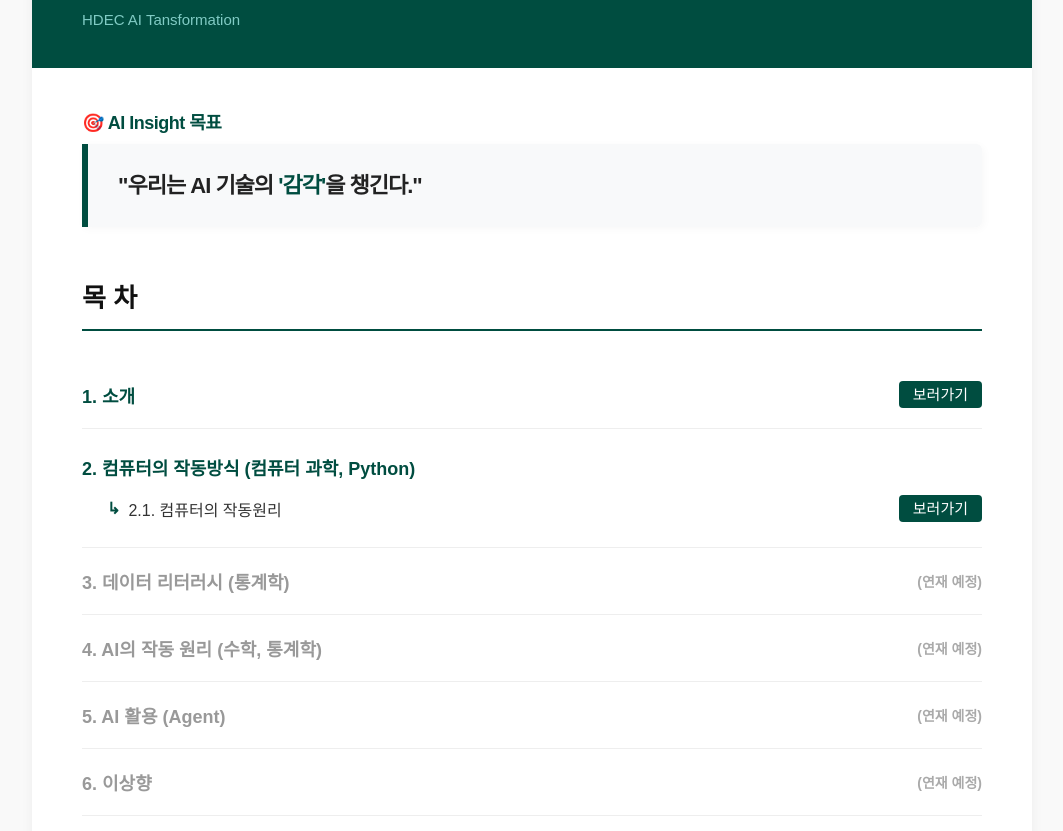
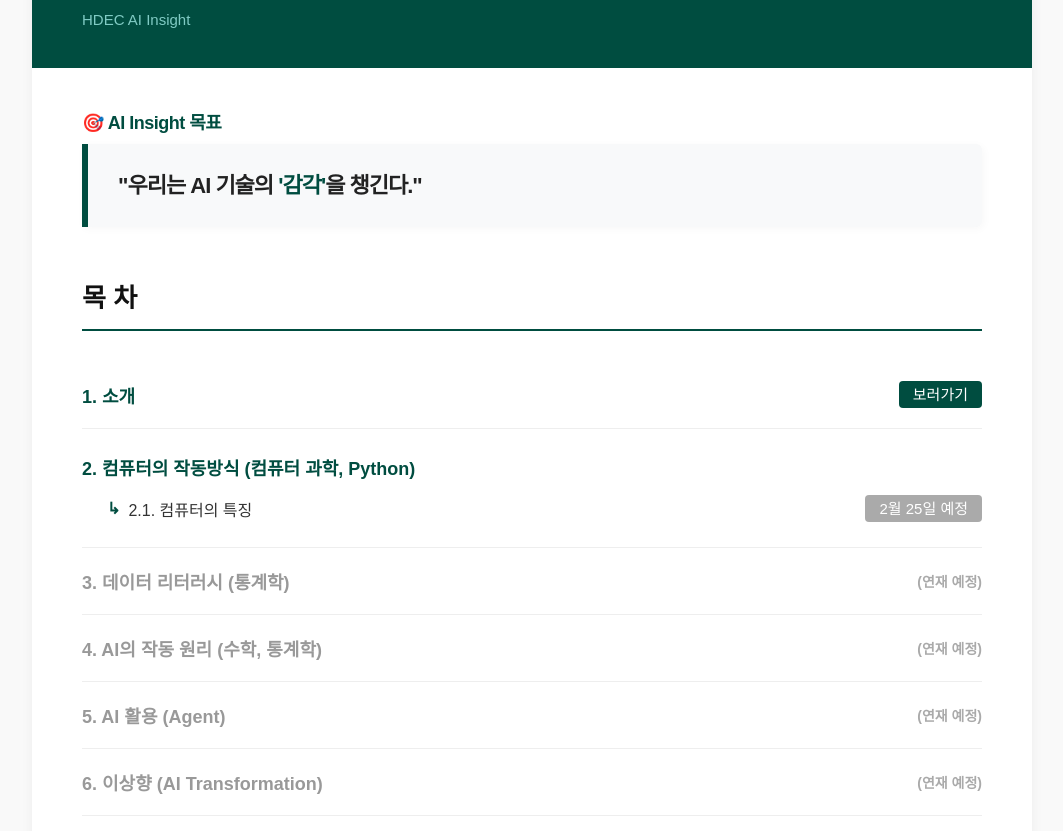
Before and after one commit to hdec-ai/hdec-ai.github.io, a plain HTML site: page index.html in a window 1280 px wide. Shown: the part 121-952 px from the top of the page, without its empty margins (108-1171 px from the left). Drawn offline with Linux system fonts and the light colour scheme.

Commit message:
Add files via upload

```diff
--- a/index.html
+++ b/index.html
@@ -18,13 +18,13 @@
         background-color: #ffffff;
     }
 
-    /* 링크 버튼 스타일 (크기 확대) */
+    /* 활성화된 링크 버튼 스타일 (녹색) */
     .btn-read {
         display: inline-block;
-        font-size: 15px; /* 13px -> 15px 로 키움 */
+        font-size: 15px;
         color: #ffffff !important;
         background-color: #004D40;
-        padding: 6px 14px; /* 클릭하기 편하게 여백 확대 */
+        padding: 6px 14px;
         border-radius: 4px;
         text-decoration: none;
         font-weight: normal;
@@ -33,6 +33,21 @@
     }
     .btn-read:hover {
         background-color: #00332a;
+    }
+
+    /* 비활성화된 예정 버튼 스타일 (회색) */
+    .btn-pending {
+        display: inline-block;
+        font-size: 15px;
+        color: #ffffff !important;
+        background-color: #aaaaaa; /* 부드러운 회색 */
+        padding: 6px 14px;
+        border-radius: 4px;
+        text-decoration: none;
+        font-weight: normal;
+        line-height: 1;
+        white-space: nowrap;
+        cursor: default; /* 클릭 안 되는 마우스 커서 */
     }
 
     /* 유틸리티 클래스 */
@@ -64,7 +79,8 @@
                         </tr>
                         <tr>
                             <td style="color: #80CBC4; font-size: 15px; font-weight: normal;">
-                                HDEC AI Tansformation </td>
+                                HDEC AI Insight
+                            </td>
                         </tr>
                     </table>
                 </td>
@@ -105,9 +121,9 @@
                 <div class="flex-row-center" style="padding-left: 25px; font-size: 16px; color: #333333;">
                     <div style="display: flex; align-items: center;">
                         <span style="color: #004D40; font-weight: bold; margin-right: 8px;">↳</span>
-                        <span>2.1. 컴퓨터의 작동원리</span>
+                        <span>2.1. 컴퓨터의 특징</span>
                     </div>
-                    <a href="vol02.html" class="btn-read" style="margin-left: 15px;">보러가기</a>
+                    <span class="btn-pending" style="margin-left: 15px;">2월 25일 예정</span>
                 </div>
             </div>
 
@@ -127,7 +143,7 @@
             </div>
 
             <div class="flex-row-center" style="padding: 20px 0; border-bottom: 1px solid #EEEEEE;">
-                <strong style="font-size: 18px; color: #999999;">6. 이상향</strong>
+                <strong style="font-size: 18px; color: #999999;">6. 이상향 (AI Transformation)</strong>
                 <span style="font-size: 14px; color: #aaaaaa; font-weight: bold;">(연재 예정)</span>
             </div>
 
@@ -144,7 +160,7 @@
                     <table border="0" cellpadding="0" cellspacing="0" width="100%">
                         <tr>
                             <td style="color: #999999; font-size: 13px; line-height: 1.6;">
-                                Copyright © 2026 HYUNDAI E&C. All rights reserved.<br>
+                                Copyright © 2026 Hyundai E&C. All rights reserved.<br>
                                 Created by 나현수 매니저.
                             </td>
                         </tr>
```
Also changed, not shown: 1 other file.
